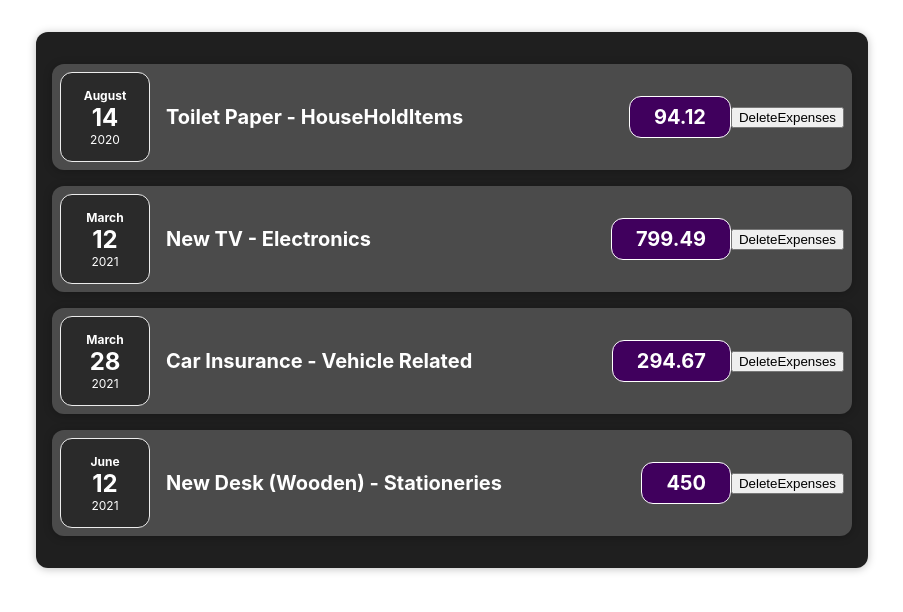
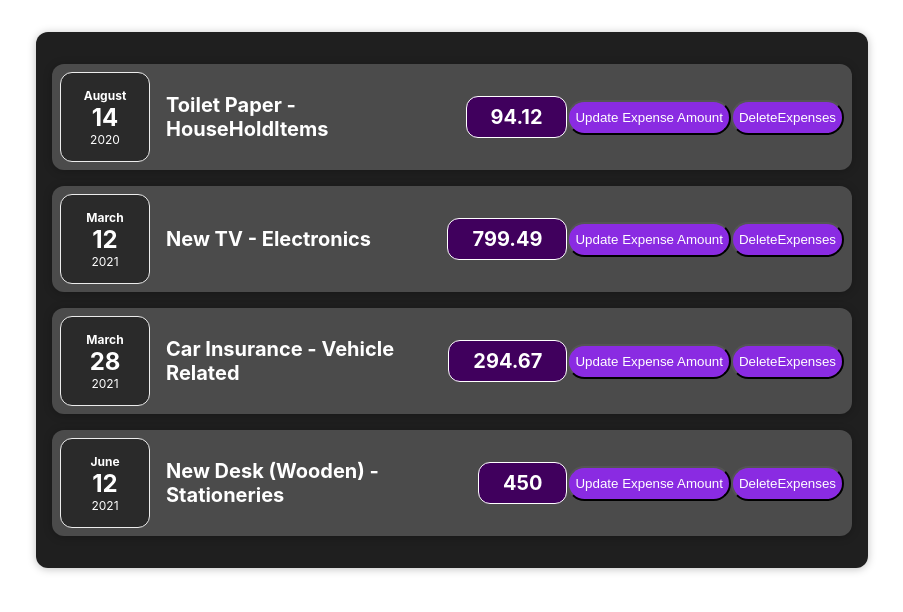
Before and after one commit to Karanjsk2k01/REACT-EXPENSE-TRACKER, a React (Create React App) app: page / in a window 1280 px wide. Shown: the top 612 px of the page, without its empty margins (188-1091 px from the left). Built offline with nearby package versions, Linux system fonts and the light colour scheme.

Commit message:
practised useState hook indepth by changing the state of the component

```diff
--- a/src/components/Expenses/ExpenseItem.css
+++ b/src/components/Expenses/ExpenseItem.css
@@ -37,6 +37,14 @@
   border-radius: 12px;
 }
 
+button {
+  border-radius: 20px;
+  height: 35px;
+  background-color: blueviolet;
+  color: white;
+  font-weight: 500;
+}
+
 @media (min-width: 580px) {
   .expense-item__description {
     flex-direction: row;
--- a/src/components/Expenses/ExpenseItem.js
+++ b/src/components/Expenses/ExpenseItem.js
@@ -2,22 +2,31 @@ import ExpenseDate from './ExpenseDate';
 import ExpenseDetails from './ExpenseDetails';
 import './ExpenseItem.css';
 import Card from '../UI/card';
+import { useState } from 'react';
 
 var ExpenseItem = (props) => {
 
+  let [title, setTitle] = useState(props.title);
+  const [expense, setExpense] = useState(props.amount);
+
+  const updateExpense = () => {
+    setExpense('$100');
+  }
+
   const clickHandlers = () => {
-
-    console.log('clicked');
+    setTitle('Updated');
+    console.log(title);
   }
 
   return (
     <Card className="expense-item">
       <ExpenseDate date={props.date} />
       <ExpenseDetails
-        amount={props.amount}
+        amount={expense}
         locationOfExpenditure={props.locationOfExpenditure}
-        title={props.title}
+        title={title}
       />
+      <button onClick={updateExpense}>Update Expense Amount</button>
       <button onClick={clickHandlers}>DeleteExpenses</button>
     </Card>
   )
```
